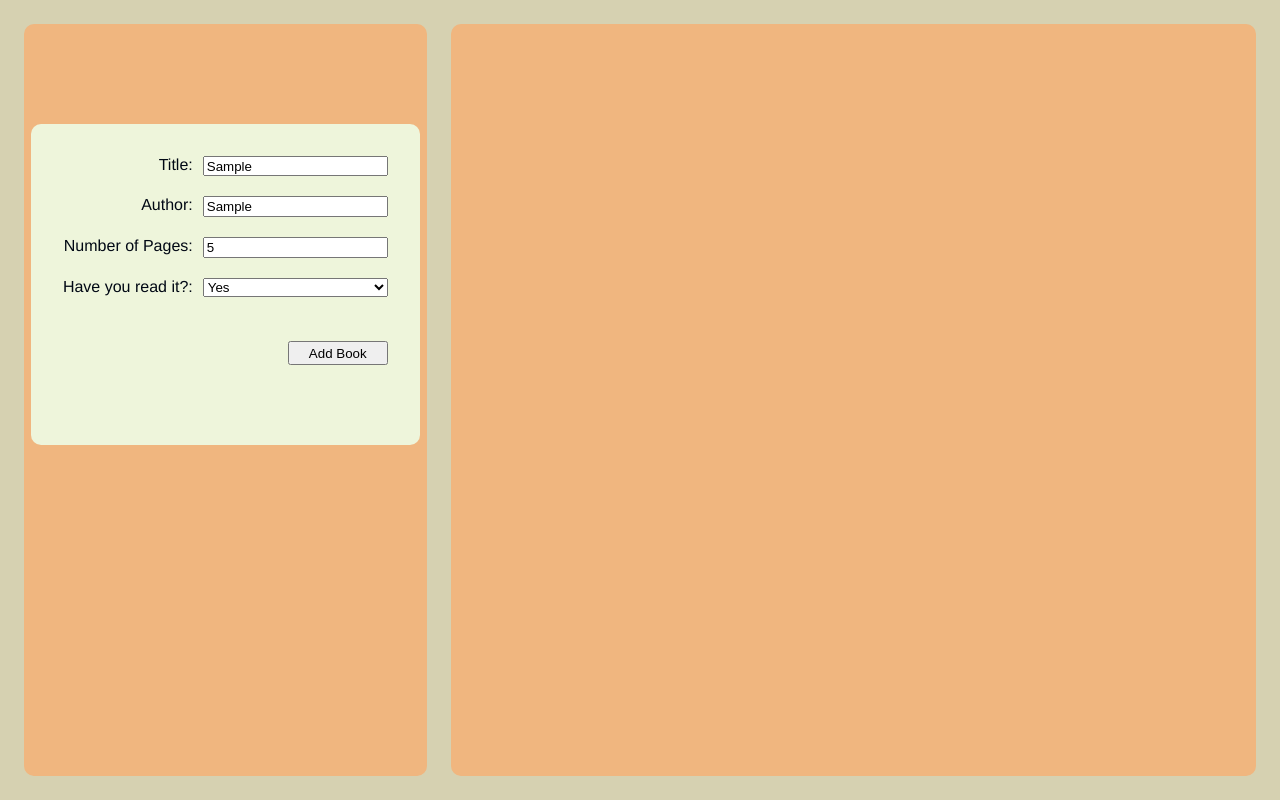
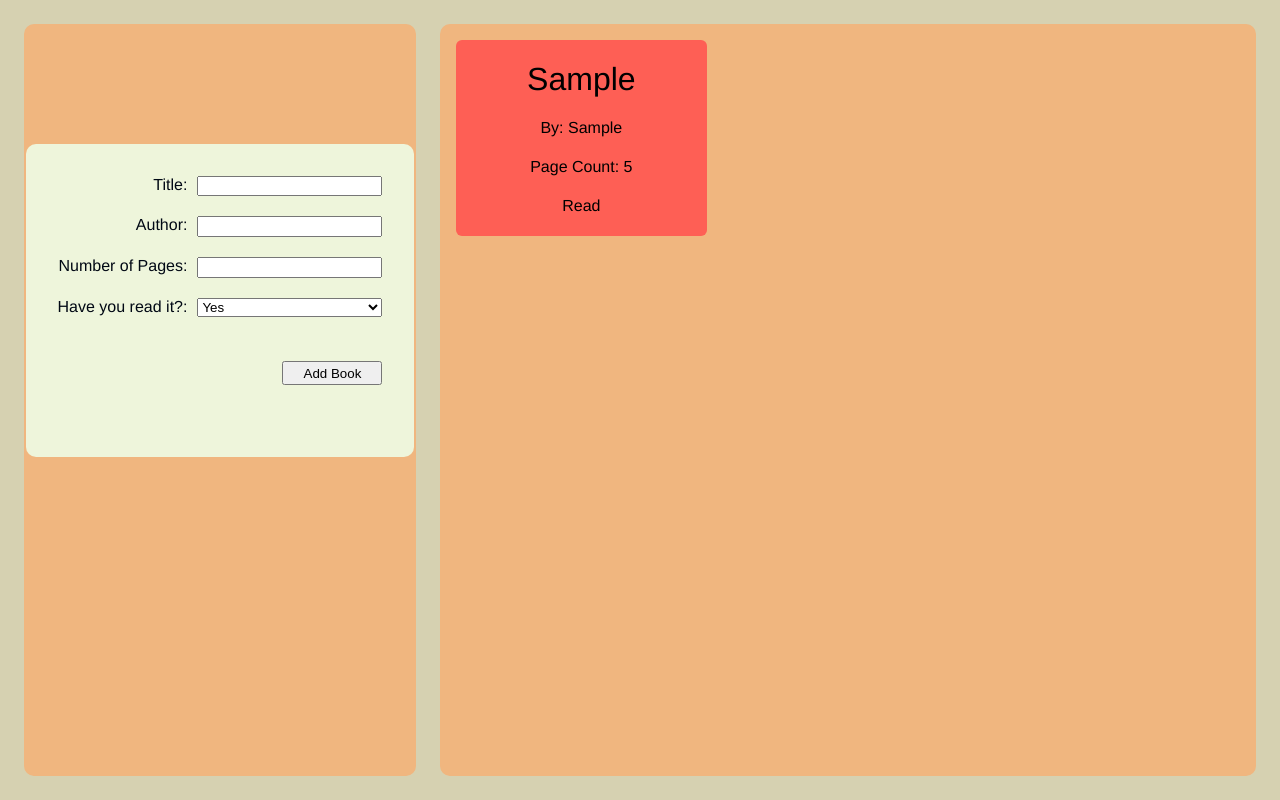
Before and after one commit to DAlexFunk/Odin-Library, a plain HTML site: page index.html in a window 1280 px wide. Both pictures are taken after typing "Sample", "Sample", "5" into the empty fields and a click on the button "Add Book". Drawn offline with Linux system fonts and the light colour scheme.

Commit message:
Finished main functionality
Still need to add delete button and read button

```diff
--- a/index.html
+++ b/index.html
@@ -12,15 +12,17 @@
         <div id="addBook">
             <label for="title">Title</label>
             <input type="text" id="title">
+
             <label for="author">Author</label>
             <input type="text" id="author">
+
             <label for="pageCount">Number of Pages</label>
             <input type="number" id="pageCount">
 
             <label for="isRead">Have you read it?</label>
             <select id="isRead">
-                <option value="read">Yes</option>
-                <option value="notRead">No</option>
+                <option value="true">Yes</option>
+                <option value="false">No</option>
             </select>
             <button id="addButton">Add Book</button>
         </div>
--- a/script.js
+++ b/script.js
@@ -7,21 +7,80 @@ function Book(title, author, pageCount, isRead) {
 
 Book.prototype.info = function() {
     if (this.isRead) {
-        return `${this.title} by ${this.author}, ${this.pageCount} pages, read`
+        return `${this.title} by ${this.author}, ${this.pageCount} pages, read`;
     }
 
-    return `${this.title} by ${this.author}, ${this.pageCount} pages, not read`
+    return `${this.title} by ${this.author}, ${this.pageCount} pages, not read`;
+}
+
+Book.prototype.createDiv = function() {
+    const newBook = document.createElement("div")
+    newBook.setAttribute("class", "book");
+
+    const title = document.createElement("p");
+    title.setAttribute("id", "bookTitle");
+    title.textContent = this.title
+    newBook.appendChild(title);
+
+    const author = document.createElement("p");
+    author.textContent = `By: ${this.author}`
+    newBook.appendChild(author);
+
+    const pageCount = document.createElement("p");
+    pageCount.textContent = `Page Count: ${this.pageCount}`
+    newBook.appendChild(pageCount);
+
+    const isRead = document.createElement("p");
+    isRead.textContent = this.isRead ? "Read" : "Not Read";
+    newBook.appendChild(isRead);
+
+    return newBook;
 }
 
 
-function addBookToLibrary(book) {
-    library.push(book);
+function getInputs() {
+    const inputs = [];
+    textInputs.forEach((element) => {inputs.push(element.value)})
+    inputs.push(readInput.value === "true" ? true : false);
+
+    return inputs;
+}
+
+function addInputsToLibrary(inputs) {
+    nextBook = new Book(inputs[0], inputs[1], Number(inputs[2]), inputs[3]);
+
+    library.push(nextBook);
+}
+
+function updateLibrary() {
+    while (libraryArea.firstChild) {
+        libraryArea.removeChild(libraryArea.lastChild);
+    }
+
+    library.forEach((book) => {
+        const bookDiv = book.createDiv();
+        libraryArea.appendChild(bookDiv);
+    })
+}
+
+function actionOnPress() {
+    const inputs = getInputs();
+    addInputsToLibrary(inputs);
+    updateLibrary();
+
+    textInputs.forEach((input) => input.value = "");
 }
 
 
+const libraryArea = document.querySelector("#bookDisplay");
+const submitButton = document.querySelector("#addButton");
+const textInputs = document.querySelectorAll("input")
+const readInput = document.querySelector("#isRead");
+
 const library = [];
 
-// Books for testing
-theHobbit = new Book("The Hobbit", "JRR Tolkien", 304, false);
-darkAge = new Book("Dark Age", "Pierce Brown", 750, true);
-scythe = new Book("Scythe", "Neal Shusterman", 443, true);
+submitButton.addEventListener("click", () => {
+    actionOnPress();
+    // addInputsToLibrary();
+    // textInputs.forEach((input) => input.value = "");
+});
--- a/styles.css
+++ b/styles.css
@@ -18,7 +18,7 @@ body {
     background-color: #f0b67f;
     color: #000814;
     box-sizing: border-box;
-    padding-top: 100px;
+    padding-top: 15vh;
     border-radius: 10px;
     flex: 1;
 
@@ -29,7 +29,7 @@ body {
 #addBook {
     background-color: #EEF5DB;
     height: fit-content;
-    padding: 32px 32px 80px;
+    padding: 32px 32px 72px;
     border-radius: 10px;
 
     display: grid;
@@ -59,3 +59,38 @@ body {
     border-radius: 10px;
     flex: 2;
 }
+
+
+#bookDisplay {
+    box-sizing: border-box;
+    background-color: #f0b67f;
+    border-radius: 10px;
+    padding: 16px;
+    flex: 2;
+    overflow: auto;
+
+    display: grid;
+    grid-template-columns: repeat(3, 1fr);
+    grid-template-rows: 196px;
+    grid-auto-rows: 196px;
+    gap: 16px;
+}
+
+.book {
+    box-sizing: border-box;
+    background-color: #FE5F55;
+    border-radius: 6px;
+
+    display: flex;
+    flex-direction: column;
+    justify-content: space-evenly;
+    align-items: center;
+}
+
+#bookTitle {
+    font-size: 32px;
+}
+
+p {
+    margin: 0;
+}
```
